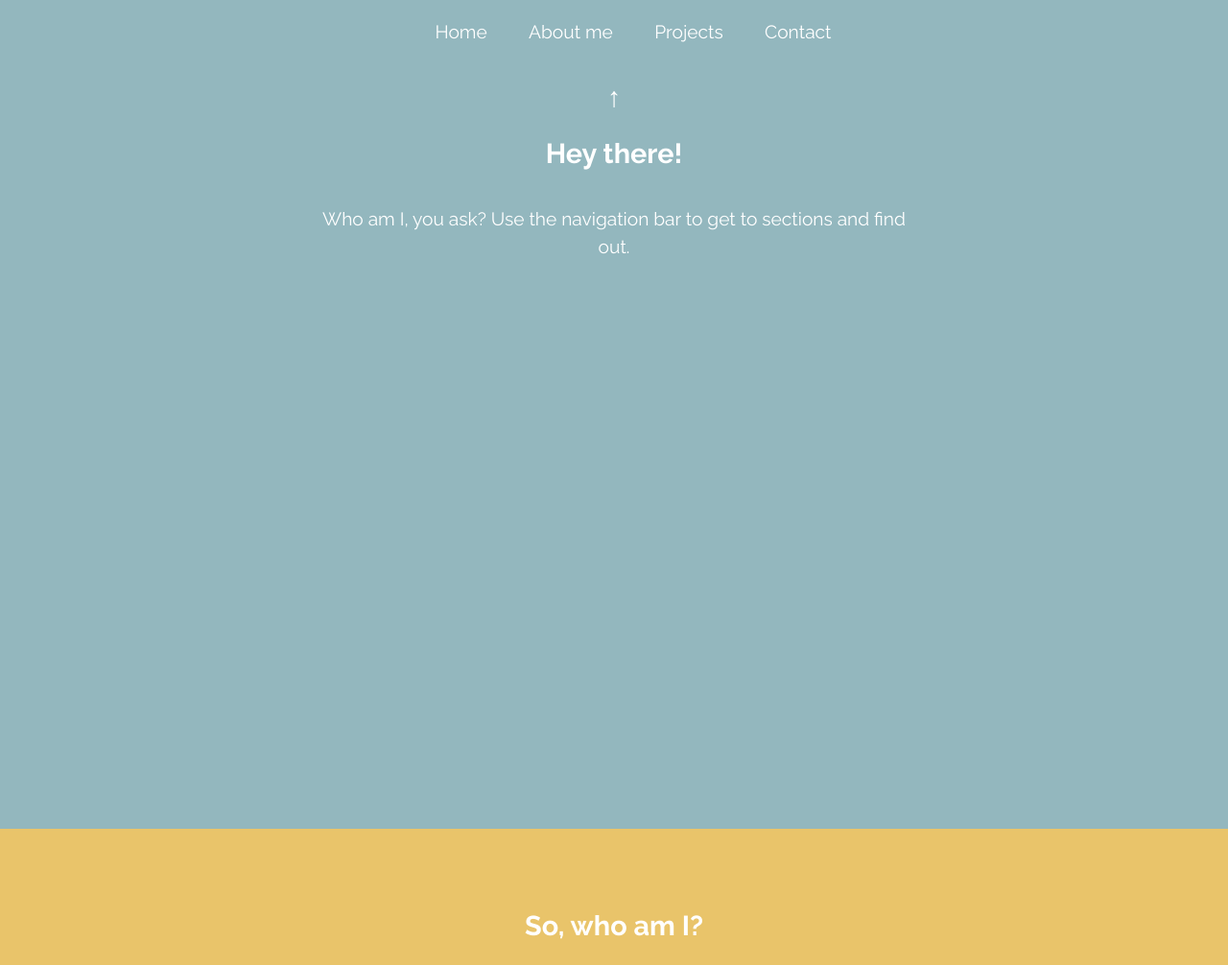
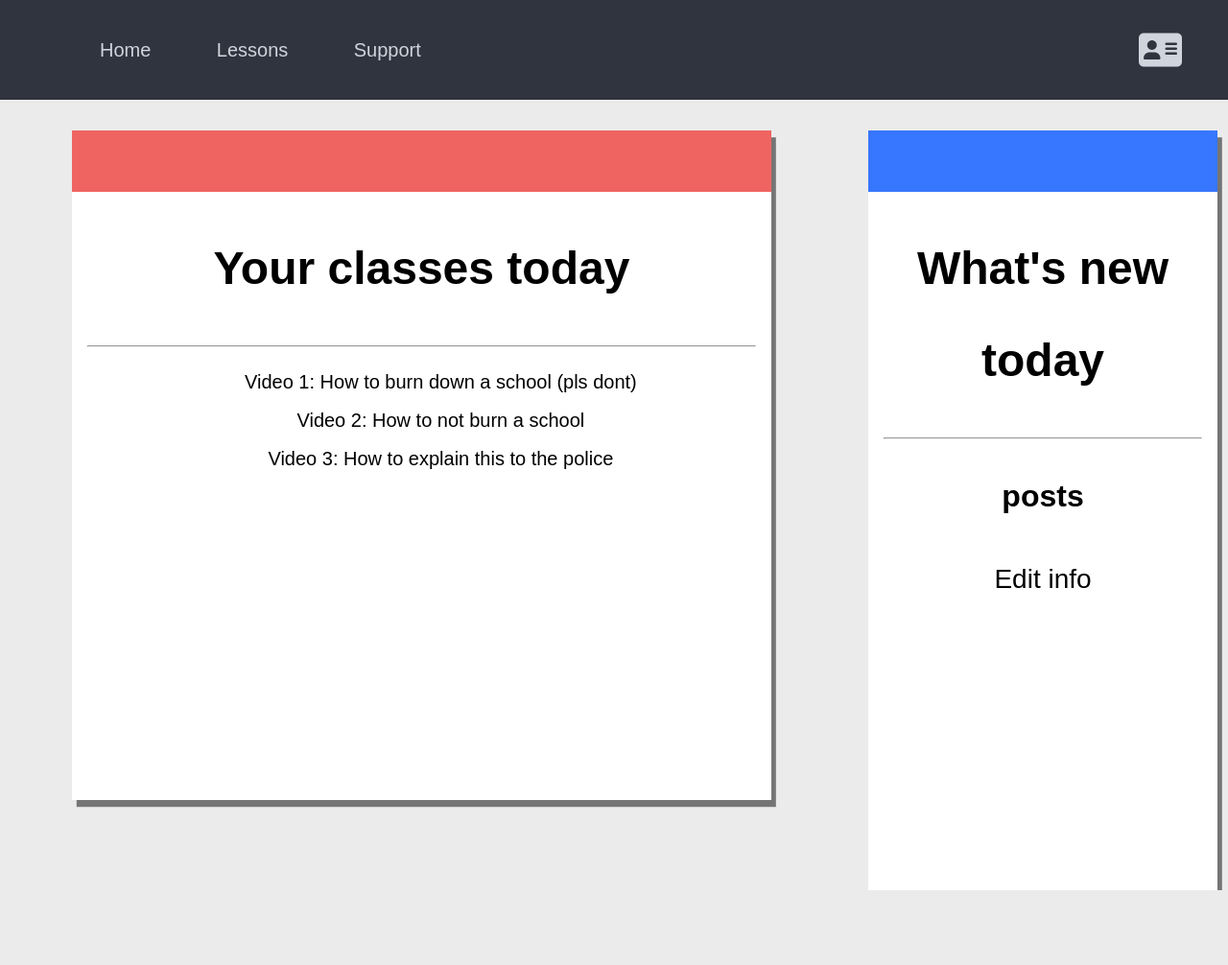
Before and after one commit to mikster3420/portfolio, a plain HTML site: page index.html in a window 1280 px wide. Shown: the top 1006 px of the page at 96% size. After the commit the page ends 928 px from the top, so only its background shows below. Drawn offline with Linux system fonts and the light colour scheme; a web font is replaced by a local one.

Commit message:
Add index.html and style it. Also add JavaScript

```diff
--- a/index.html
+++ b/index.html
@@ -4,65 +4,57 @@
     <meta charset="UTF-8">
     <meta http-equiv="X-UA-Compatible" content="IE=edge">
     <meta name="viewport" content="width=device-width, initial-scale=1.0">
-    <title>Document</title>
+    <title>TeamMike</title>
     <link rel="stylesheet" href="./resources/css/styles.css">
     <link rel="preconnect" href="https://fonts.googleapis.com">
     <link rel="preconnect" href="https://fonts.gstatic.com" crossorigin>
-    <link href="https://fonts.googleapis.com/css2?family=Raleway:wght@300;400;700&display=swap" rel="stylesheet">
-
+    <link href="https://fonts.googleapis.com/css2?family=Mohave:wght@300;400;700&display=swap" rel="stylesheet">
+    <script src="https://kit.fontawesome.com/1b7815ed1b.js" crossorigin="anonymous"></script>
 </head>
 <body>
-    <header id="main-banner">
-        <div class="navigation">
-            <ul>
-                <li><a href="#main-banner">Home</a></li>
-                <li><a href="#about-me">About me</a></li>
-                <li><a href="#projects">Projects</a></li>
-                <li><a href="#contact">Contact</a></li>
-            </ul>
-        </div>
-        <section id="banner" class="white">
-            <h1>Hey there!</h1>
-            <p>Who am I, you ask? Use the navigation bar to get to sections and find out.</p>
-            <!-- <img src="./resources/images/mig.jpg" alt="mig" id="mig"> -->
+    <header>
+        <!-- Head navigation -->
+        <section>
+            <div class="navigation">
+                <ul>
+                    <li><a href="#">Home</a></li>
+                    <li><a href="#">Lessons</a></li>
+                    <li><a href="#">Support</a></li>
+                        <div class="navRight">
+                        <li id="navRight"><a href="#"><i class="fas fa-address-card fa-2x"></i></a></li>
+                        </div>
+                </ul>
+            </div>
         </section>
+
     </header>
     <main>
-        <section id="about-me" class="white"> <!-- About me -->
-            <h1>So, who am I?</h1>
-            <p>Lorem ipsum dolor sit amet, consectetur adipiscing elit. Aliquam ullamcorper congue mauris nec lobortis. Ut congue augue sit amet sollicitudin finibus. Curabitur dictum urna vitae velit placerat laoreet. In posuere tortor in lorem rutrum vestibulum. Nam ut feugiat mauris. Cras ex augue, placerat ut malesuada sed, tempus eu ligula. Pellentesque laoreet erat ac interdum porttitor. Nam ac facilisis quam. Nunc gravida a mi ut euismod. Suspendisse potenti. In non enim sagittis, sodales sem ac, varius felis. Aenean hendrerit scelerisque mi, vel pulvinar sem varius quis. Aliquam rhoncus ac libero vitae semper. Aliquam vel arcu eu arcu bibendum elementum in non urna. Praesent ipsum sapien, ullamcorper at auctor quis, faucibus sit amet mauris.
-
-                Donec nec tempus ex. In egestas sem eu augue aliquam, id semper leo commodo. Nam auctor magna sit amet blandit aliquam. Nullam lobortis augue sit amet quam rutrum, at efficitur mauris pharetra. Fusce lobortis, velit in ullamcorper finibus, magna metus pretium risus, vehicula porttitor nibh ex quis nulla. Aenean et condimentum neque. Sed interdum laoreet rhoncus. Nullam aliquam massa congue odio iaculis, in finibus nunc dictum. Cras imperdiet, enim nec efficitur blandit, massa ligula ornare mi, quis consequat lorem orci non augue. Nam hendrerit purus eu nisi finibus, sed facilisis ipsum tempus. Pellentesque accumsan elit quis metus rhoncus auctor. Quisque ac posuere tellus.
-
-                Nunc est elit, pellentesque non arcu vel, egestas dictum nisl. Ut mattis orci diam, nec dignissim leo ullamcorper a. Cras id eros eget dolor tincidunt pulvinar et maximus sem. Nulla quis mauris eget tellus dictum sollicitudin a sed metus. Vestibulum lacinia enim at consectetur venenatis. Mauris imperdiet malesuada urna in tincidunt. Ut laoreet vehicula mi et feugiat. Nulla porttitor, sapien non auctor fringilla, ex tortor sodales odio, vitae semper enim felis in risus. Nam non metus orci. Donec non est et dolor varius dignissim quis nec eros.
-
-                Donec lobortis venenatis risus, eu convallis nulla sollicitudin a. Praesent velit mauris, dapibus a viverra a, blandit quis urna. Nunc elementum lacus eu lorem congue ultricies. Aliquam feugiat sit amet turpis sit amet fermentum. Suspendisse sit amet sem ut purus eleifend auctor. Etiam imperdiet, leo venenatis iaculis congue, lectus nunc tristique nunc, vitae aliquet tellus eros eu arcu. Vivamus ac volutpat sapien. Pellentesque vulputate ullamcorper erat quis consectetur. Nulla mi leo, viverra eu ipsum vitae, pretium pretium diam. Praesent vel erat sit amet arcu hendrerit aliquam ut sit amet libero. Sed fermentum volutpat dui, eu vehicula elit luctus vitae. Etiam ut consectetur velit, ut ornare sem. Nunc accumsan quam vitae felis condimentum, ac commodo sem viverra. Proin sapien neque, vulputate eget vulputate ut, blandit quis tortor.</p>
-        </section>
-
-        <section id="projects" class="white"> <!-- About me -->
-            <h1>My projects</h1>
-
-        </section>
-
-        <section id="contact" class="white"> <!-- About me -->
-           <h1>Wanna get in touch?</h1>
-            <div class="contact-form">
-
-                <input type="text" id="fname" name="firstname" placeholder="Your first name">
-
-                <input type="text" id="lname" name="lastname" placeholder="Your last name">
-
-                <input type="text" id="email" name="email" placeholder="Your email">
+        <!-- Display name through Javascript in the H1 -->
+        <h1 class="name"></h1>
 
 
-                <textarea id="subject" name="subject" placeholder="Write something.." style="height:200px"></textarea>
+            <div class="widget">
+                <h1>Your classes today</h1><hr>
+                <ul>
+                    <li><a href="#">Video 1: How to burn down a school (pls dont)</a></li>
+                    <li><a href="#">Video 2: How to not burn a school</a></li>
+                    <li><a href="#">Video 3: How to explain this to the police</a></li>
+                </ul>
+            </div>
 
-                <input type="submit" value="Submit">
+
+
+            <div class="feed">
+                <h1>What's new today</h1>
+                <hr>
+                <h2>posts</h2>
+                <h3></h3>
+                <a href="#" class="big">Edit info</a>
             </div>
-        </section>
+
     </main>
-    <footer id="footer" class="white">
-        <p>&copy; 2021 Mike Hansen</p>
+    <footer>
+
     </footer>
     <script src="./resources/js/script.js"></script>
 </body>
--- a/resources/css/styles.css
+++ b/resources/css/styles.css
@@ -1,151 +1,129 @@
+/* Generel styles */
 
-/* Elements */
-
-* {
+body {
+    margin: 0;
     padding: 0;
-    margin: 0;
+    background-color: #EBEBEB;
+    font-family: 'Mohave', sans-serif;
+    line-height: 2;
+    -ms-overflow-style: none; /* for Internet Explorer, Edge */
+    scrollbar-width: none; /* for Firefox */
+    overflow-x: hidden;
 }
 
-html {
-    scroll-behavior: smooth;
+h1 {
+    font-size: 3rem;
 }
 
-body {
-    line-height: 1.5;
-    font-family: 'Raleway', sans-serif;
-    font-size: 1.2rem;
+h2 {
+    font-size: 2rem;
+}
+
+p, li {
+    font-size: 1.25rem;
+    list-style: none;
+}
+
+main {
+    padding-left: 4rem;
     text-align: center;
 }
 
-header h1::before {
-    display: block;
-    content: "\2191";
-    padding-bottom: 1rem;
+a {
+    text-decoration: none;
+    color: #000;
 }
 
-main {
-    hyphens: auto;
+hr {
+    margin-right: 1rem;
+    margin-left: 1rem;
 }
 
-section {
-    height: 100vh;
-    width: calc(100vw - (100vw - 100%));
+/* Classes */
 
-    margin: 0 auto;
-    padding-top: 4rem;
+/* Navigation */
+
+.navigation {
+    display: fixed;
+    background-color: #30343F;
+    width: 100%;
+    padding: .5rem;
 }
 
-section h1, p {
-    max-width: 50%;
-    margin: 0 auto;
-    padding: 1rem;
+.navigation li {
+    display: inline-flex;
 }
 
-input[type=text], select, textarea {
-    width: 50%; /* half width */
-    padding: 12px; /* Some padding */
-    border: 1px solid #ccc; /* Gray border */
-    border-radius: 4px; /* Rounded borders */
-    box-sizing: border-box; /* Make sure that padding and width stays in place */
-    margin-top: 6px; /* Add a top margin */
-    margin-bottom: 16px; /* Bottom margin */
-    resize: vertical /* Allow the user to vertically resize the textarea (not horizontally) */
+.navigation a {
+    color: #D0D4DC;
+    margin-left: 3rem;
+    padding: .5rem;
+    transition: color ease-out.5s;
 }
 
-input[type=submit] {
-    background-color: #fff;
-    border: none;
-    border-radius: 4px;
-    cursor: pointer;
-    display: block;
-    margin: 0 auto;
-    padding: 1rem 2rem;
-    transition: 1s;
+.navigation a:hover {
+    color: #fff;
+    transition: color ease 600ms;
 }
 
-input[type=submit]:hover {
-    background-color: #e9e9e9;
-    transition: 0.5s;
+.navRight {
+    float: right;
+    margin-right: 3rem;
 }
 
 
+/* Widget */
 
-/* Classes */
-
-.navigation {
-    padding-left: 20px;
-    position: fixed;
-    background-color: #93B7BE;
-    z-index: 100;
-    width: 100%;
+.widget {
+    display: inline-block;
+    border-top: 4rem solid #EF6461;
+    border-bottom: 20rem solid #fff;
+    box-sizing: border-box;
+    box-shadow: .30rem .45rem rgba(0, 0, 0, 0.5);
+    width: 60%;
+    background-color: #fff;
+    vertical-align: top;
 }
 
-.navigation li {
-    text-decoration: none;
-    display: inline-block;
-    padding: 1.2rem;
+.widget a {
+    transition: color ease-out .5s;
 }
 
-.navigation a {
-    color: #fff;
-    text-decoration: none;
+.widget a:hover {
+    color: #b6b4b4;
+    transition: color 1s;
 }
 
-.navigation a:hover {
-    color: #e9e9e9;
-    transition: color 300ms ease;
+
+.feed {
+    display: inline-block;
+    border-top: 4rem solid #3777FF;
+    border-bottom: 18.5rem solid #fff;
+    box-sizing: border-box;
+    box-shadow: .30rem .45rem rgba(0, 0, 0, 0.5);
+    width: 30%;
+    margin-left: 6rem;
+    background-color: #fff;
 }
 
-.white {
-    color: #fff;
+.feed a {
+    transition: color ease-out .5s;
 }
 
-.container {
-    border-radius: 5px;
-    background-color: #f2f2f2;
-    padding: 20px;
+.feed a:hover {
+    color: #b6b4b4;
+    transition: color 1s;
+}
+
+
+.widget h1, .feed h2 {
+    padding: 0;
+}
+
+.big {
+    font-size: 1.75rem;
 }
 
 /* ID's */
-#main-banner {
-    background-color: #93B7BE;
-}
-
-#mig {
-    height: auto;
-    width: 500px;
-    border-radius: 10px;
-
-}
-
-#about-me {
-    background-color: #E9C46A;
-}
-
-#projects {
-    background-color: #E76F51;
-}
-
-#contact {
-    background-color: #2A9D8F
-}
-
-#footer {
-    background-color: #93B7BE;
-}
 
 /* Media Queries */
-
-@media screen and (max-width: 720px) {
-    h1, p {
-        padding: 2rem;
-    }
-
-    #main-banner {
-        padding-top: 10rem;
-    }
-
-    .navigation {
-        visibility: hidden;
-    }
-}
```
Also changed, not shown: resources/js/script.js (+17 -0 lines). Lines whose indentation alone changed are shown as unchanged.
